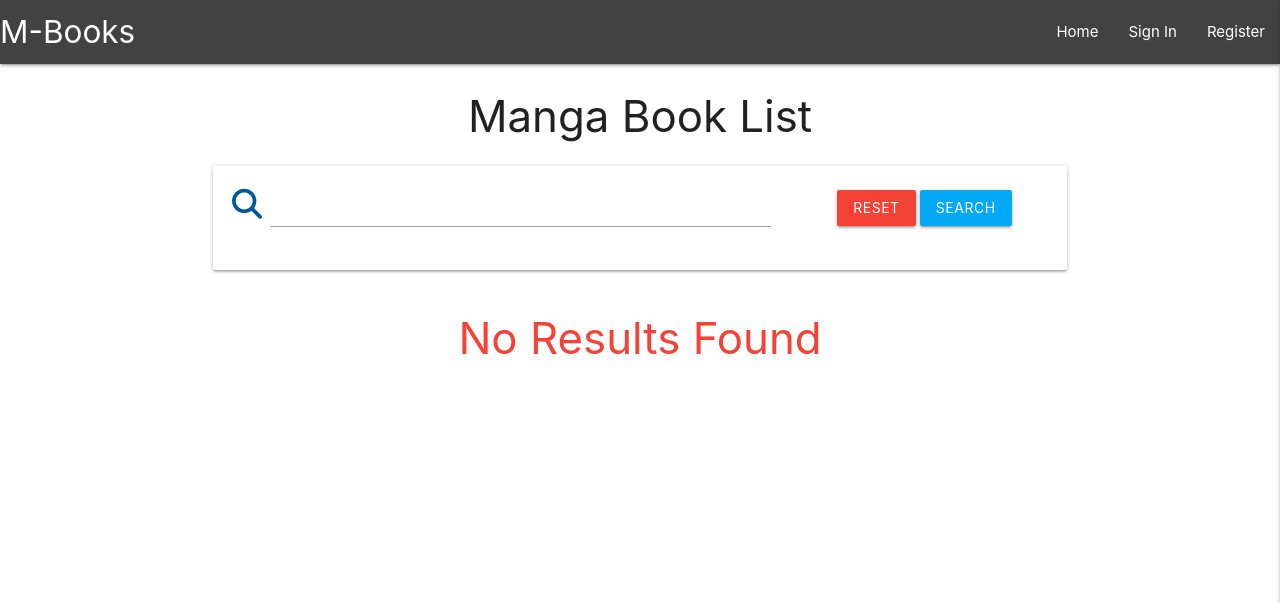
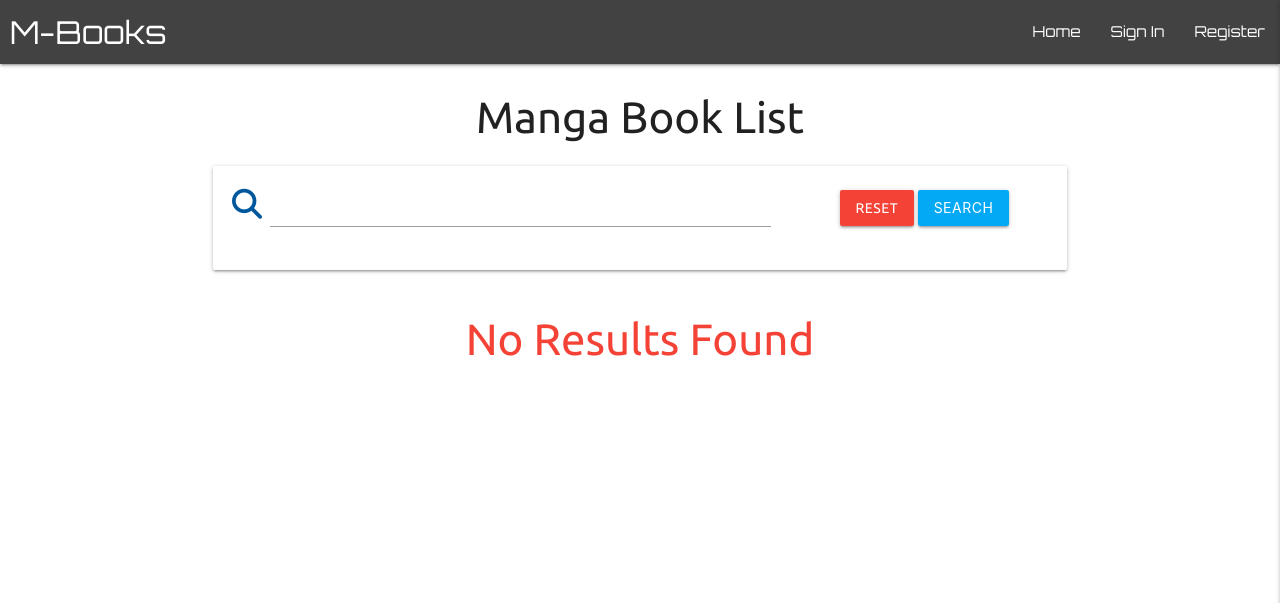
Before and after one commit to 2ndborn/m-books, a Flask app: page / in a window 1280 px wide. Shown: the top 603 px of the page. Run offline with Flask 3, Linux system fonts and the light colour scheme; data that the repository does not hold is empty; some libraries are stand-ins or nearby versions.

Commit message:
Added fonts

```diff
--- a/static/css/style.css
+++ b/static/css/style.css
@@ -1,3 +1,18 @@
+@import url('https://fonts.googleapis.com/css2?family=Orbitron&display:100,200,300,400,500,600,700');
+@import url('https://fonts.googleapis.com/css2?family=Ubuntu&display:100,200,300,400,500,600,700');
+
+.nav-font {
+    font-family: "orbitron", sans-serif;
+}
+
+body {
+    font-family: "ubuntu", sans-serif;
+}
+
+.brand-logo {
+    margin-left: 10px;
+}
+
 .back-button {
     margin-top: 10px;
 }
--- a/templates/base.html
+++ b/templates/base.html
@@ -19,9 +19,9 @@
 
         <nav class="nav-extended grey darken-3 nav-style">
             <div class="nav-wrapper">
-                <a href="{{ url_for('get_titles') }}" class="brand-logo">M-Books</a>
+                <a href="{{ url_for('get_titles') }}" class="brand-logo nav-font">M-Books</a>
                 <a href="#" data-target="mobile-demo" class="sidenav-trigger right"><i class="fas fa-bars"></i></a>
-                <ul class="right hide-on-med-and-down">
+                <ul class="right hide-on-med-and-down nav-font">
                     <li><a href="{{ url_for('get_titles') }}">Home</a></li>
                     {% if session.user %}
                         <li><a href="{{ url_for('profile', username=session['user']) }}">Profile</a></li>
```
